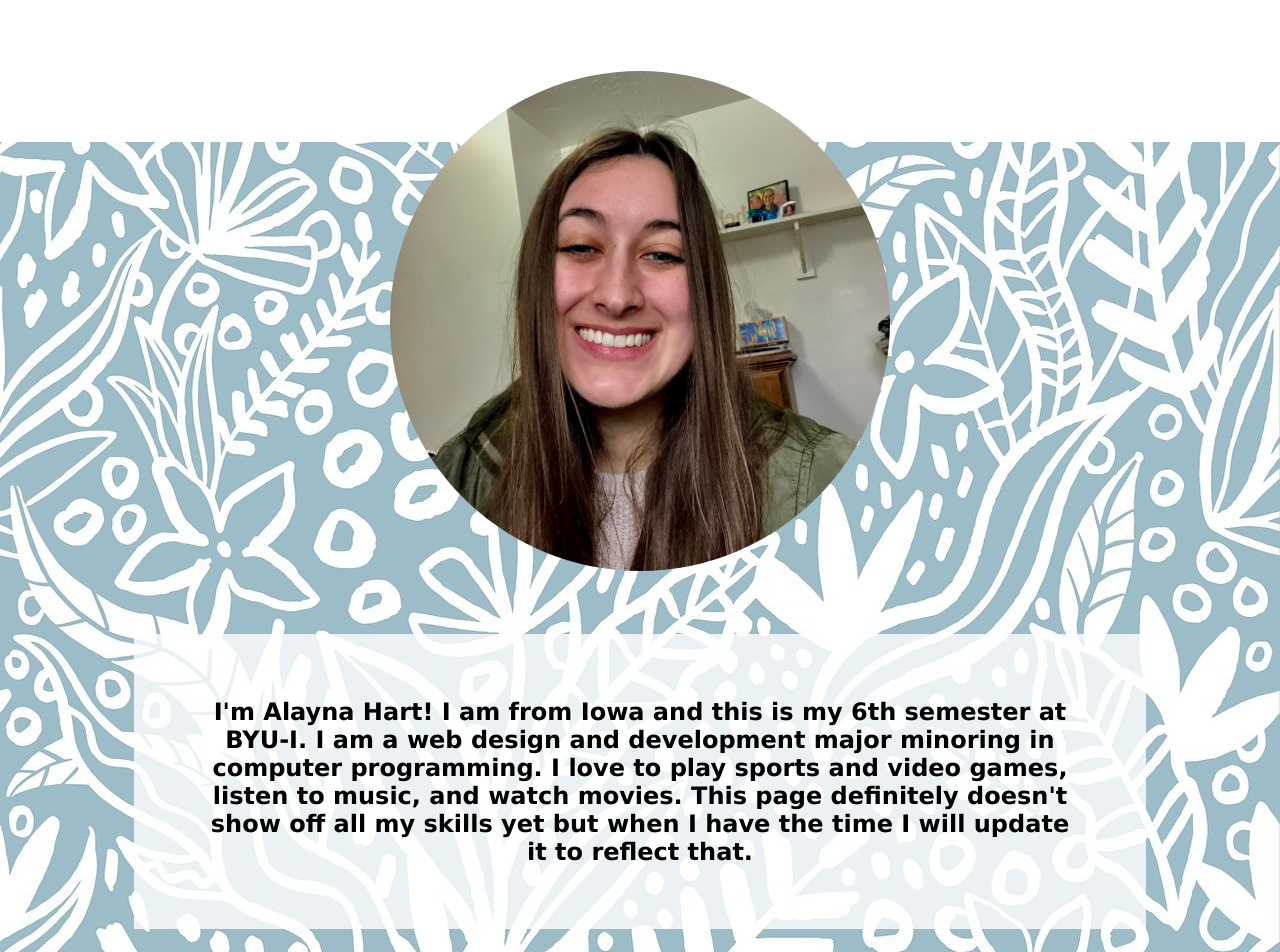
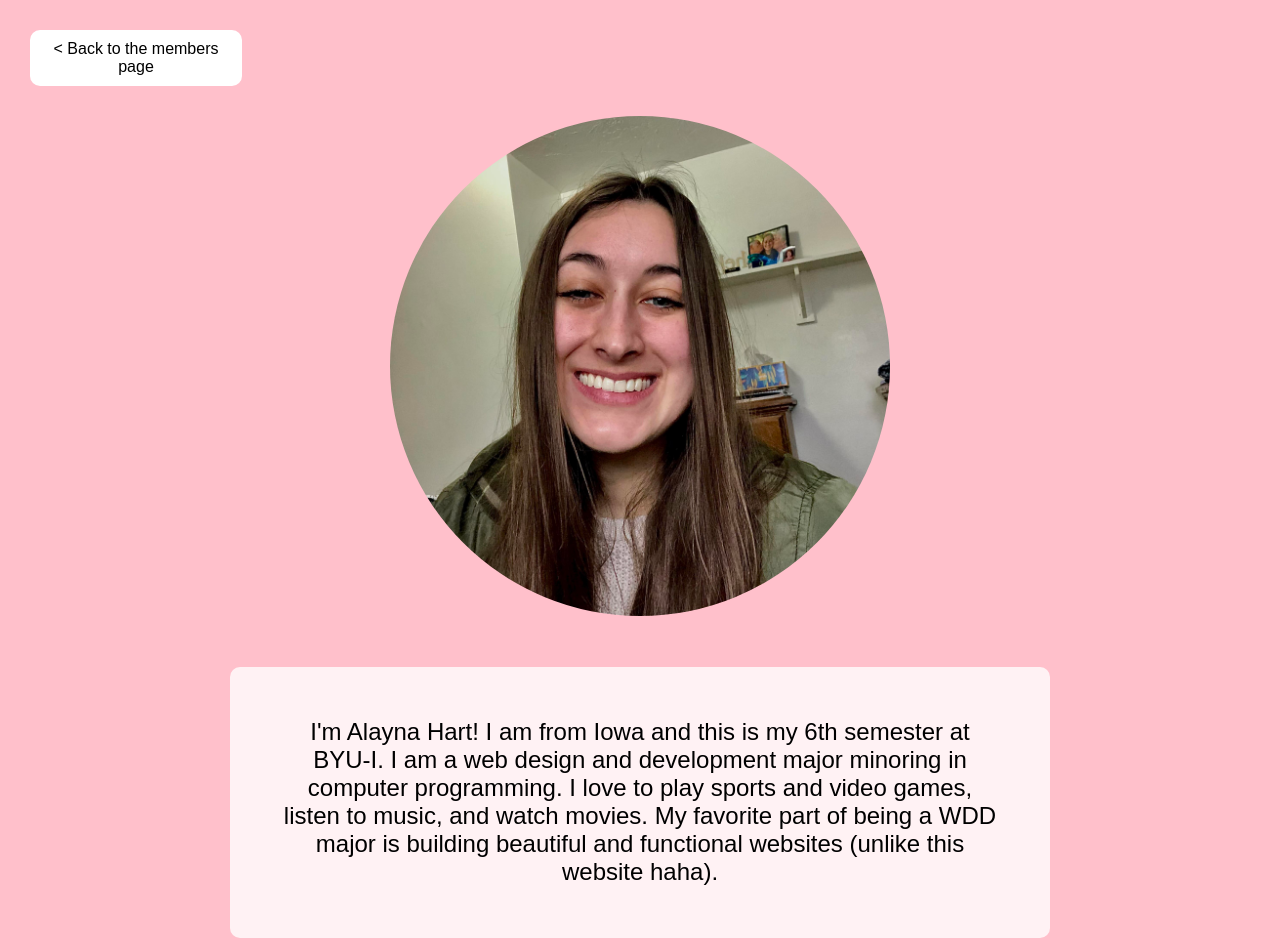
Before and after one commit to amhart02/webdevsociety, a website: page alaynahart.html in a window 1280 px wide. Shown: the top 952 px of the page. Drawn offline with Linux system fonts and the light colour scheme; a web font is replaced by a local one.

Commit message:
Fixed up my personal page and added a back button

```diff
--- a/alaynahart.html
+++ b/alaynahart.html
@@ -8,10 +8,10 @@
 </head>
 <body>
     <section class="profile">
-        <img class="alayna" src="./images/alaynapic.jpg" alt="Picture of me!">
+        <a href="members.html"> < Back to the members page</a>
         <section class="description">
-            <h1>I'm Alayna Hart! I am from Iowa and this is my 6th semester at BYU-I. I am a web design and development major minoring in computer programming. I love to play sports and video games, listen to music, and watch movies. This page definitely doesn't show off all my skills yet but when I have the time I will update it to reflect that.</h1>
-            <img src="images/alaynapattern.jpg" alt="Background pattern">
+            <img class="alayna" src="./images/alaynapic.jpg" alt="Picture of me!">
+            <h1>I'm Alayna Hart! I am from Iowa and this is my 6th semester at BYU-I. I am a web design and development major minoring in computer programming. I love to play sports and video games, listen to music, and watch movies. My favorite part of being a WDD major is building beautiful and functional websites (unlike this website haha).</h1>
         </section>
     </section>
 </body>
--- a/styles/alaynastyle.css
+++ b/styles/alaynastyle.css
@@ -1,32 +1,45 @@
+@import url("https://use.typekit.net/eyr8egr.css");
+
+body {
+    margin: 0 auto;
+    font-family: "neue-haas-grotesk-text", sans-serif;
+    font-weight: 400;
+    background-color: pink;
+}
+.profile a {
+    text-decoration: none;
+    color: black;
+    background-color: white;
+    margin: 30px;
+    padding: 10px;
+    width: 15%;
+    text-align: center;
+    border-radius: 10px;
+}
 .alayna {
     width: 500px;
     height: 500px;
     object-fit: cover;
     border-radius: 100%;
-    margin: auto;
-    margin-top: 5%;
-    z-index: 5;
+    margin: 0;
 }
 .profile {
-    display: flex;
-    flex-direction: column;
-    justify-items: center;
+    display: grid;
 }
 h1 {
-    font-family: Verdana, Geneva, Tahoma, sans-serif;
     font-size: 1.5em;
     text-align: center;
     margin: 5% 10%;
     z-index: 6;
     background-color: rgba(255, 255, 255, 0.8);
     padding: 5%;
-}
-.description img {
-    position: absolute;
-    width: 100%;
+    font-weight: 400;
+    border-radius: 10px;
 }
 .description {
     display: flex;
+    flex-direction: column;
     align-items: center;
     justify-content: center;
+    margin: 0% 10%;
 }
```
